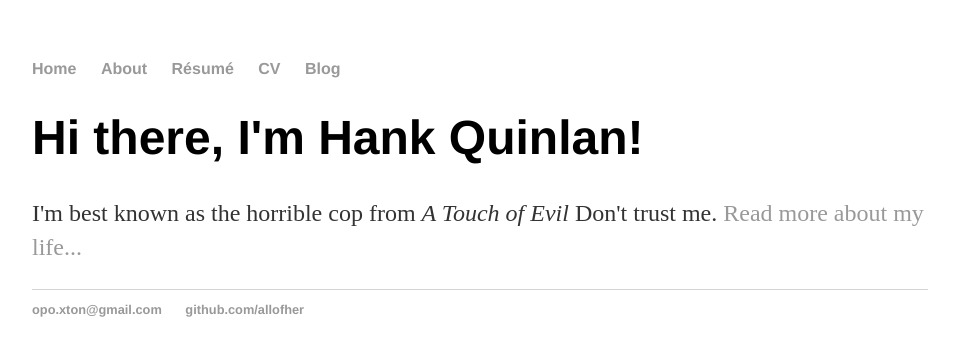
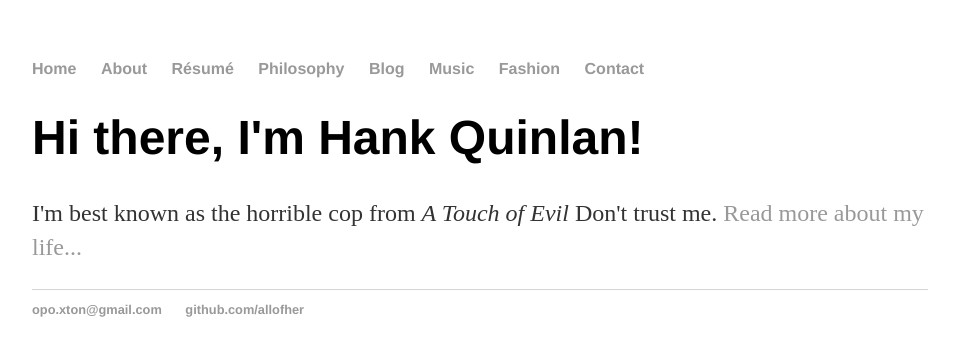
Before and after one commit to allofher/allofher.github.io, a Jekyll site: the page built from index.html, in a window 1280 px wide. Shown: the top 356 px of the page, without its empty margins (160-1115 px from the left). Built offline with Jekyll 4.4.1, drawn with Linux system fonts in a browser that asks for light colours.

Commit message:
Update default.html

```diff
--- a/_layouts/default.html
+++ b/_layouts/default.html
@@ -11,8 +11,11 @@
 	        		<li><a href="/">Home</a></li>
 		        	<li><a href="/about">About</a></li>
 				<li><a href="({{ site.url }}/files/Oxton Resume.pdf)">Résumé</a></li>
-	        		<li><a href="/cv">CV</a></li>
+	        		<li><a href="/cv">Philosophy</a></li>
 	        		<li><a href="/blog">Blog</a></li>
+				<li><a href="/blog">Music</a></li>
+				<li><a href="/blog">Fashion</a></li>
+				<li><a href="/blog">Contact</a></li>
 	    		</ul>
 			</nav>
 			<div class="container">
```
